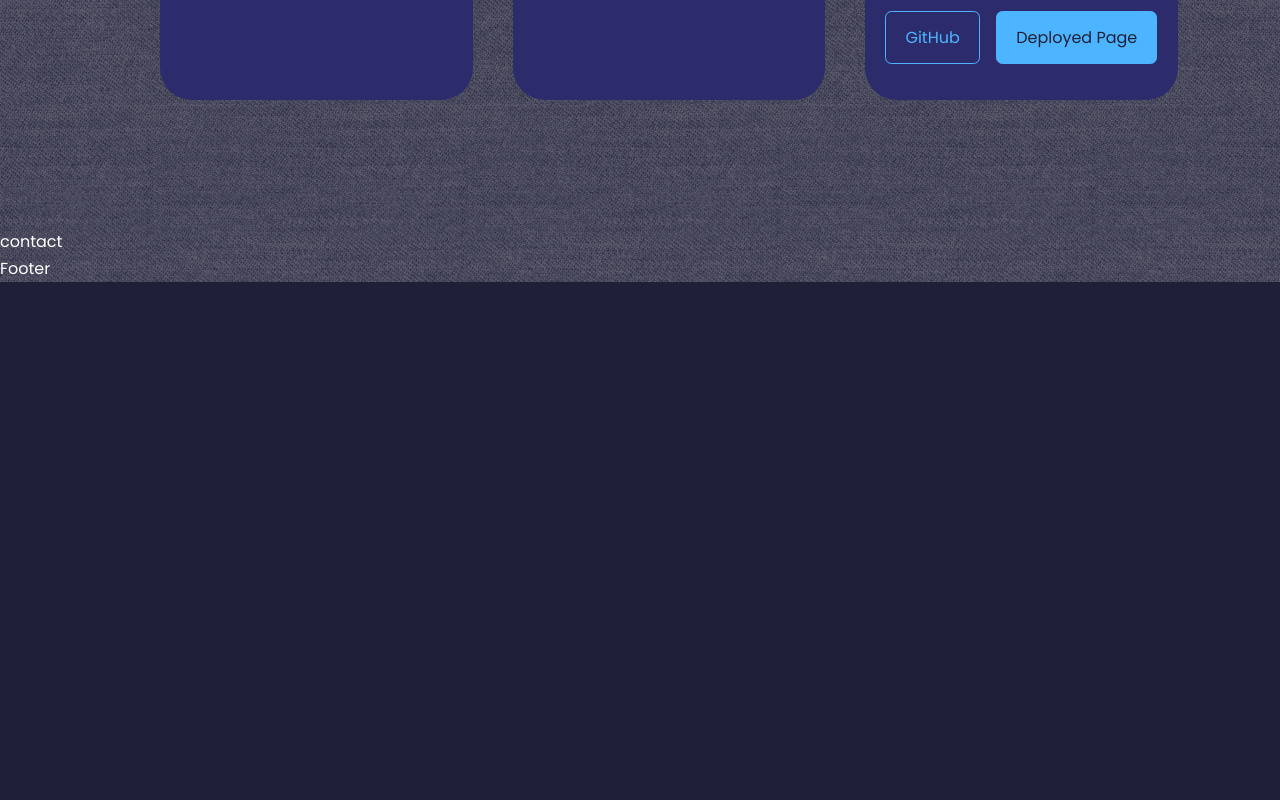
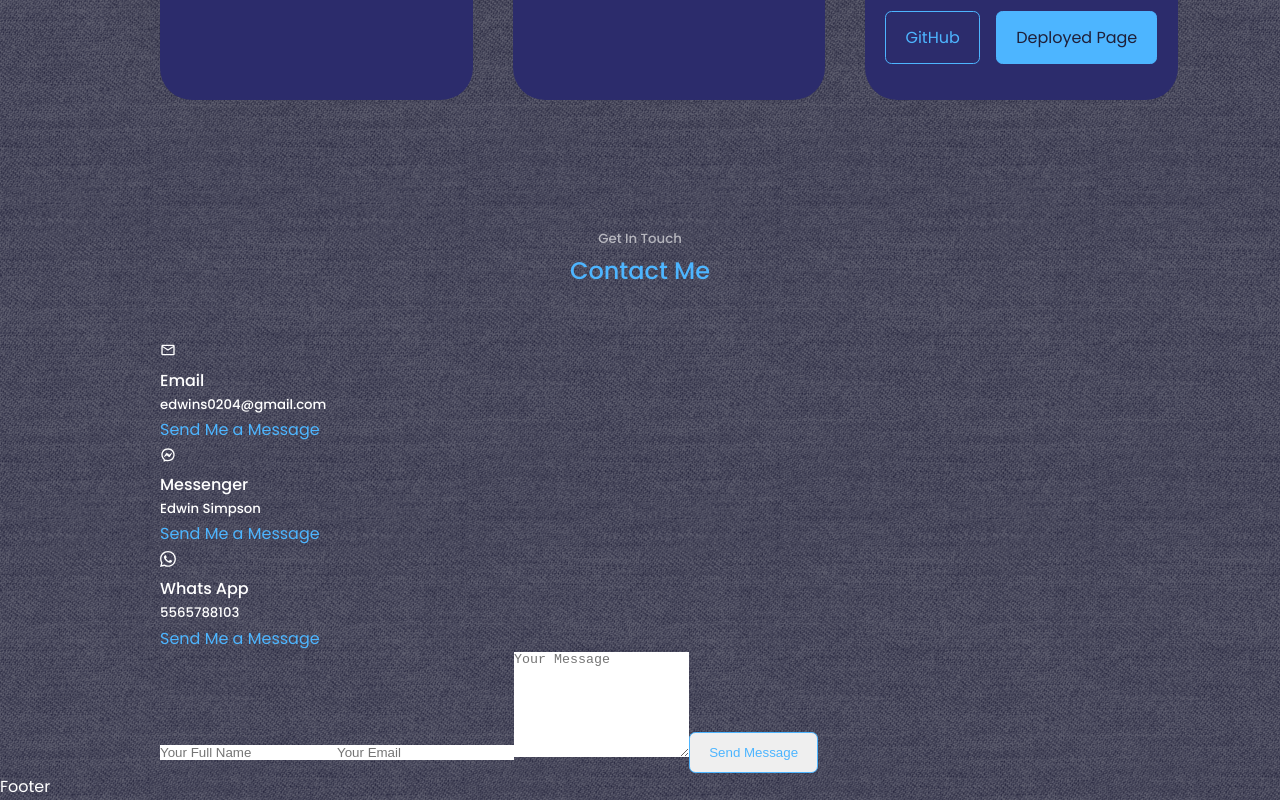
Before and after one commit to Edwin0204/React-portfolio, a React (Create React App) app in the folder react-portfolio/: page / in a window 1280 px wide. Shown: the part 3045-3845 px from the top of the page. Before the commit the page ends 3327 px from the top, so only its background shows below. Built offline with nearby package versions, Linux system fonts and the light colour scheme.

Commit message:
contact section

```diff
--- a/react-portfolio/src/components/contact/Contact.jsx
+++ b/react-portfolio/src/components/contact/Contact.jsx
@@ -1,9 +1,44 @@
 import React from 'react'
 import './contact.css'
+import {MdOutlineEmail} from 'react-icons/md'
+import {RiMessengerLine} from 'react-icons/ri'
+import {BsWhatsapp} from 'react-icons/bs'
 
 const contact = () => {
   return (
-    <section id='contact'>contact</section>
+    <section id='contact'>
+      <h5>Get In Touch</h5>
+      <h2>Contact Me</h2>
+
+      <div className="container contact__container">
+        <div className="contact__options">
+          <article className='contact__option'>
+            <MdOutlineEmail/>
+            <h4>Email</h4>
+            <h5>edwins0204@gmail.com</h5>
+            <a href="mailto:edwins0204@gmail.com" target="_blank"> Send Me a Message</a>
+          </article>
+          <article className='contact__option'>
+            <RiMessengerLine/>
+            <h4>Messenger</h4>
+            <h5>Edwin Simpson</h5>
+            <a href="https://m.me/edwinsimpsonr" target="_blank"> Send Me a Message</a>
+          </article>
+          <article className='contact__option'>
+            <BsWhatsapp/>
+            <h4>Whats App</h4>
+            <h5>5565788103</h5>
+            <a href='https://api.whatsapp.com/send?phone=5565788103' target="_blank"> Send Me a Message</a>
+          </article>
+        </div>
+        <form action="">
+          <input type="text" name='name' placeholder='Your Full Name' required />
+          <input type="email" name='email' placeholder='Your Email' required />
+          <textarea name="message" rows="7" placeholder='Your Message' required></textarea>
+          <button type='submit' className='btn btn primary' >Send Message</button>
+        </form>
+      </div>
+    </section>
   )
 }
 
```
